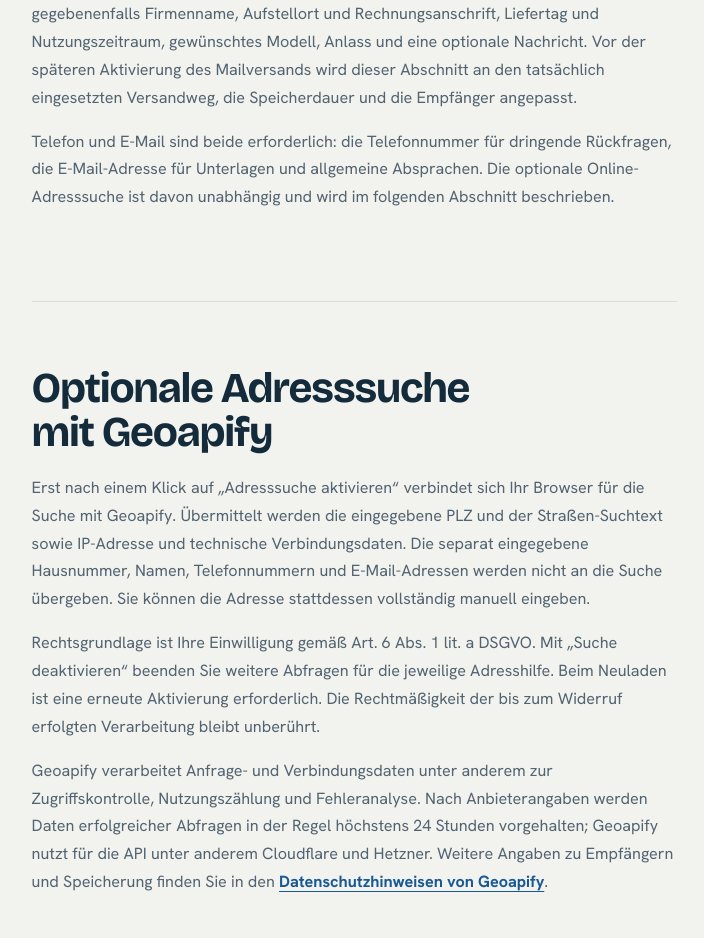
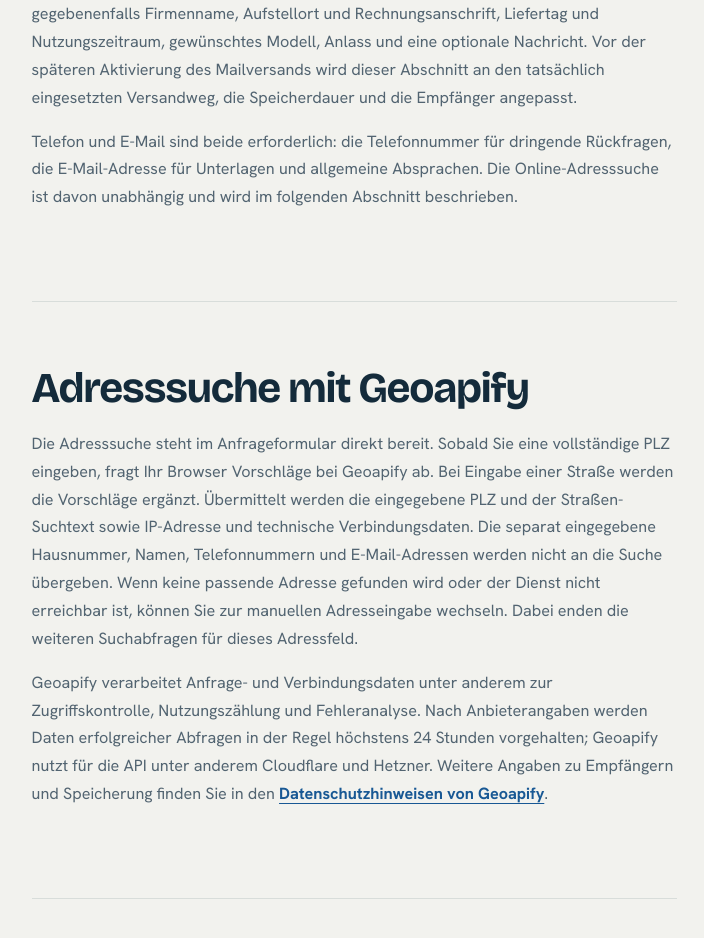
Before and after one commit to timedelmann37/toilettenwagen, a Next.js app: page /datenschutz in a window 1280 px wide. Shown: the part 3660-4598 px from the top of the page, without its empty margins (330-1034 px from the left). Built offline with nearby package versions, Linux system fonts and the light colour scheme.

Commit message:
Enable search-first address entry with manual fallback

```diff
--- a/src/app/datenschutz/page.tsx
+++ b/src/app/datenschutz/page.tsx
@@ -185,24 +185,22 @@
         <p>
           Telefon und E-Mail sind beide erforderlich: die Telefonnummer für
           dringende Rückfragen, die E-Mail-Adresse für Unterlagen und allgemeine
-          Absprachen. Die optionale Online-Adresssuche ist davon unabhängig und
+          Absprachen. Die Online-Adresssuche ist davon unabhängig und
           wird im folgenden Abschnitt beschrieben.
         </p>
       </section>
 
       <section id="adresssuche">
-        <h2>Optionale Adresssuche mit Geoapify</h2>
-        <p>Erst nach einem Klick auf „Adresssuche aktivieren“ verbindet sich Ihr
-          Browser für die Suche mit Geoapify. Übermittelt werden die eingegebene
+        <h2>Adresssuche mit Geoapify</h2>
+        <p>Die Adresssuche steht im Anfrageformular direkt bereit. Sobald Sie eine
+          vollständige PLZ eingeben, fragt Ihr Browser Vorschläge bei Geoapify ab.
+          Bei Eingabe einer Straße werden die Vorschläge ergänzt. Übermittelt werden die eingegebene
           PLZ und der Straßen-Suchtext sowie IP-Adresse und technische
           Verbindungsdaten. Die separat eingegebene Hausnummer, Namen,
           Telefonnummern und E-Mail-Adressen werden nicht an die Suche übergeben.
-          Sie können die Adresse stattdessen vollständig manuell eingeben.</p>
-        <p>Rechtsgrundlage ist Ihre Einwilligung gemäß Art. 6 Abs. 1 lit. a DSGVO.
-          Mit „Suche deaktivieren“ beenden Sie weitere Abfragen für die jeweilige
-          Adresshilfe. Beim Neuladen ist eine erneute Aktivierung erforderlich.
-          Die Rechtmäßigkeit der bis zum Widerruf erfolgten Verarbeitung bleibt
-          unberührt.</p>
+          Wenn keine passende Adresse gefunden wird oder der Dienst nicht erreichbar
+          ist, können Sie zur manuellen Adresseingabe wechseln. Dabei enden die
+          weiteren Suchabfragen für dieses Adressfeld.</p>
         <p>Geoapify verarbeitet Anfrage- und Verbindungsdaten unter anderem zur
           Zugriffskontrolle, Nutzungszählung und Fehleranalyse. Nach Anbieterangaben
           werden Daten erfolgreicher Abfragen in der Regel höchstens 24 Stunden
--- a/src/components/AddressLookup.tsx
+++ b/src/components/AddressLookup.tsx
@@ -4,11 +4,12 @@
 import { AddressSearchError, searchAddress, type AddressSuggestion } from "@/lib/addressSearch";
 import styles from "./AddressLookup.module.css";
 
-type Props = { id: string; label: string; onChoose: (address: string) => void };
+type Props = { id: string; label: string; onChoose: (address: string) => void; onManualEntry?: () => void };
 
-/** Optional assistant; the ordinary address input remains editable and authoritative. */
-export function AddressLookup({ id, label, onChoose }: Props) {
-  const [enabled, setEnabled] = useState(false);
+/** Search-first address entry with an explicit fallback after a completed search. */
+export function AddressLookup({ id, label, onChoose, onManualEntry }: Props) {
+  const [enabled, setEnabled] = useState(true);
+  const [canEnterManually, setCanEnterManually] = useState(false);
   const [postcode, setPostcode] = useState("");
   const [street, setStreet] = useState("");
   const [house, setHouse] = useState("");
@@ -32,7 +33,8 @@
         const matches = await searchAddress(postcode, street, controller.signal);
         if (cancelled || version !== revision.current) return;
         setResults(matches);
-        setStatus(matches.length ? `${matches.length} Vorschläge verfügbar.` : "Kein Treffer. Bitte ergänzen Sie die Adresse manuell im Adressfeld.");
+        setCanEnterManually(true);
+        setStatus(matches.length ? `${matches.length} Vorschläge verfügbar.` : "Kein Treffer. Sie können Ihre Adresse manuell eintragen.");
       } catch (error) {
         if (!cancelled && version === revision.current) {
           const reason = error instanceof AddressSearchError
@@ -45,6 +47,7 @@
               ? "Die Adresssuche hat zu lange gedauert. Bitte versuchen Sie es erneut."
               : "Keine Verbindung zum Adressdienst. Bitte prüfen Sie Ihre Verbindung oder mögliche Browser-Blocker.";
           setStatus(`${reason} Manuelle Eingabe bleibt möglich.`);
+          setCanEnterManually(true);
         }
       } finally { clearTimeout(timeout); }
     }, 650);
@@ -56,6 +59,7 @@
   function resetResults() {
     ++revision.current;
     setResults([]); setSelected(null); setStatus(""); setActive(-1); setDismissed(false);
+    setCanEnterManually(false);
   }
 
   function choose(result: AddressSuggestion) {
@@ -73,12 +77,10 @@
   return (
     <div className={styles.lookup} role="group" aria-label={`Adresshilfe für ${label}`}>
       {!enabled ? (
-        <>
-          <p>Optional: PLZ und Straße online suchen. Nach Aktivierung werden Ihre Suchangaben, IP-Adresse und technische Browserdaten an Geoapify übertragen. Namen und Kontaktdaten senden wir nicht. <a href="/datenschutz/#adresssuche">Datenschutz zur Adresssuche</a></p>
-          <button type="button" onClick={() => setEnabled(true)}>Adresssuche aktivieren</button>
-        </>
+        <p>Bitte tragen Sie Ihre vollständige Adresse in das Adressfeld ein.</p>
       ) : (
         <>
+          <p>Die Adresssuche nutzt Geoapify. Beim Suchen werden PLZ, Straßen-Suchtext und Verbindungsdaten übertragen. <a href="/datenschutz/#adresssuche">Datenschutz zur Adresssuche</a></p>
           <div className={styles.fields}>
             <label htmlFor={`${id}-postcode`}>PLZ
               <input id={`${id}-postcode`} value={postcode} inputMode="numeric" maxLength={5} autoComplete="off"
@@ -114,14 +116,14 @@
             <button type="button" disabled={!selected || !house.trim()} onClick={() => {
               if (!selected) return;
               onChoose(`${selected.street} ${house.trim()}, ${selected.postcode} ${selected.city}`);
-              setStatus("Adresse eingetragen. Bitte prüfen Sie das Adressfeld und ergänzen Sie bei Bedarf den Empfänger.");
+              setStatus("Adresse eingetragen. Sie können über die Suche eine andere Adresse auswählen.");
             }}>Adresse eintragen</button>
           </div>
           <div className={styles.footer}>
             <a href="https://www.geoapify.com/" target="_blank" rel="noopener noreferrer">Powered by Geoapify</a>
-            <button type="button" onClick={() => { resetResults(); setEnabled(false); setPostcode(""); setStreet(""); setHouse(""); }}>Suche deaktivieren</button>
+            {canEnterManually && <button type="button" onClick={() => { resetResults(); setEnabled(false); onManualEntry?.(); }}>Keine passende Adresse? Manuell eintragen</button>}
           </div>
-          <p>Vorschläge sind keine verbindliche Adressprüfung. Manuelle Eingabe bleibt jederzeit möglich.</p>
+          <p>Vorschläge sind keine verbindliche Adressprüfung.</p>
         </>
       )}
     </div>
--- a/src/components/InquiryForm.tsx
+++ b/src/components/InquiryForm.tsx
@@ -79,6 +79,8 @@
 
 export function InquiryForm() {
   const [values, setValues] = useState<InquiryFormValues>(initialInquiryValues);
+  const [manualLocation, setManualLocation] = useState(!process.env.NEXT_PUBLIC_GEOAPIFY_API_KEY);
+  const [manualBilling, setManualBilling] = useState(!process.env.NEXT_PUBLIC_GEOAPIFY_API_KEY);
   const [draftOverrides, setDraftOverrides] = useState({
     model: false,
     occasion: false,
@@ -351,6 +353,8 @@
                 <input
                   id="inquiry-location"
                   name="location"
+                  readOnly={!manualLocation}
+                  placeholder={manualLocation ? "Straße, Hausnummer, PLZ und Ort" : "Adresse über die Suche auswählen"}
                   type="text"
                   autoComplete="section-setup street-address"
                   required
@@ -365,7 +369,7 @@
                   </span>
                 )}
               </label>
-                <AddressLookup id="setup-search" label="Aufstellort" onChoose={address => setField("location", address)} />
+                <AddressLookup id="setup-search" label="Aufstellort" onChoose={address => setField("location", address)} onManualEntry={() => { setManualLocation(true); document.getElementById("inquiry-location")?.focus(); }} />
               </div>
 
               <label className={styles.field} htmlFor="inquiry-email">
@@ -434,10 +438,10 @@
                 <div className={`${styles.field} ${styles.full}`}>
                 <label className={`${styles.field} ${styles.full}`} htmlFor="inquiry-billing-address">
                   <span>Rechnungsanschrift *</span>
-                  <input id="inquiry-billing-address" name="billingAddress" autoComplete="section-billing street-address" required placeholder="Empfänger, Straße, Hausnummer, PLZ und Ort" value={formValues.billingAddress} onChange={handleTextField} aria-invalid={Boolean(errors.billingAddress)} aria-describedby={describedBy("billingAddress")} />
+                  <input id="inquiry-billing-address" name="billingAddress" readOnly={!manualBilling} autoComplete="section-billing street-address" required placeholder={manualBilling ? "Empfänger, Straße, Hausnummer, PLZ und Ort" : "Adresse über die Suche auswählen"} value={formValues.billingAddress} onChange={handleTextField} aria-invalid={Boolean(errors.billingAddress)} aria-describedby={describedBy("billingAddress")} />
                   {errors.billingAddress && <span id="inquiry-billing-address-error" className={styles.fieldError}>{errors.billingAddress}</span>}
                 </label>
-                  <AddressLookup id="billing-search" label="Rechnungsanschrift" onChoose={address => setField("billingAddress", address)} />
+                  <AddressLookup id="billing-search" label="Rechnungsanschrift" onChoose={address => setField("billingAddress", address)} onManualEntry={() => { setManualBilling(true); document.getElementById("inquiry-billing-address")?.focus(); }} />
                 </div>
               )}
               <label className={`${styles.field} ${styles.full}`} htmlFor="inquiry-delivery-date">
```
Also changed, not shown: 3 other files (tests, documents, lock files or other folders).
